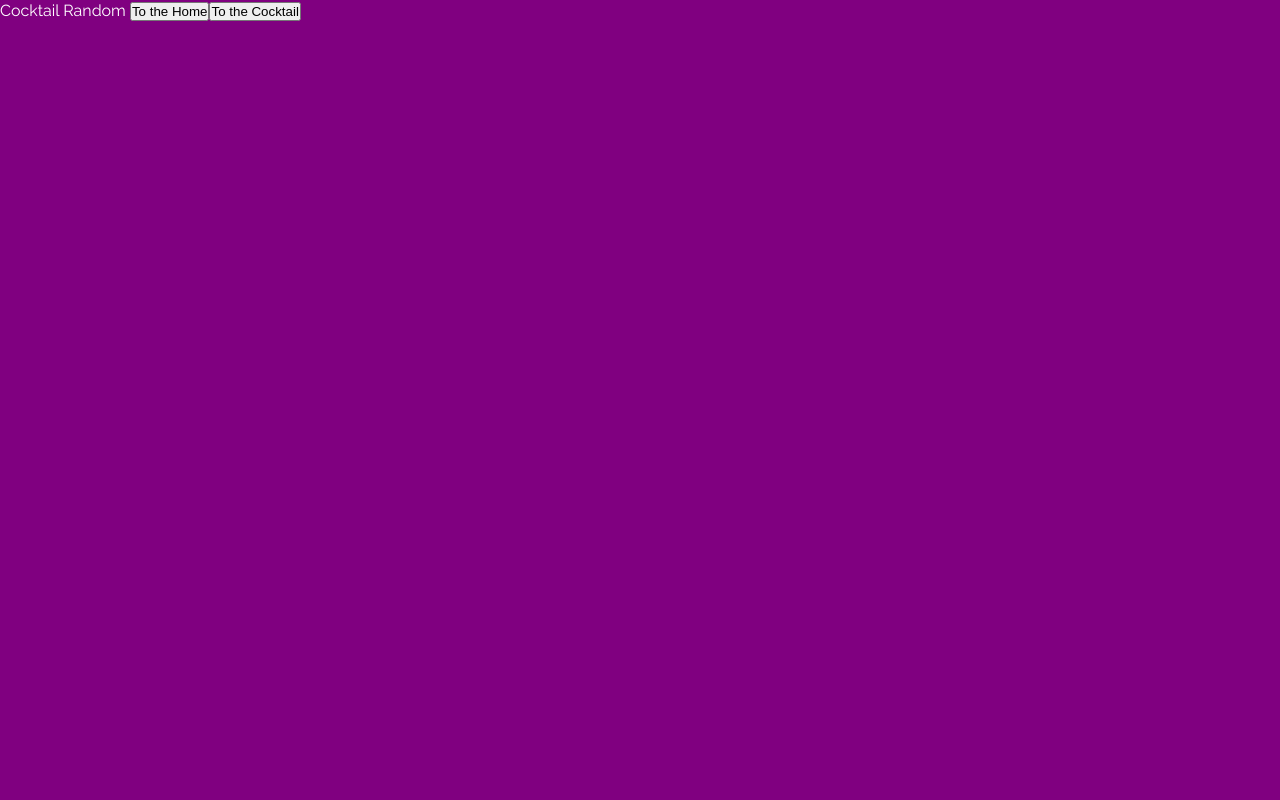
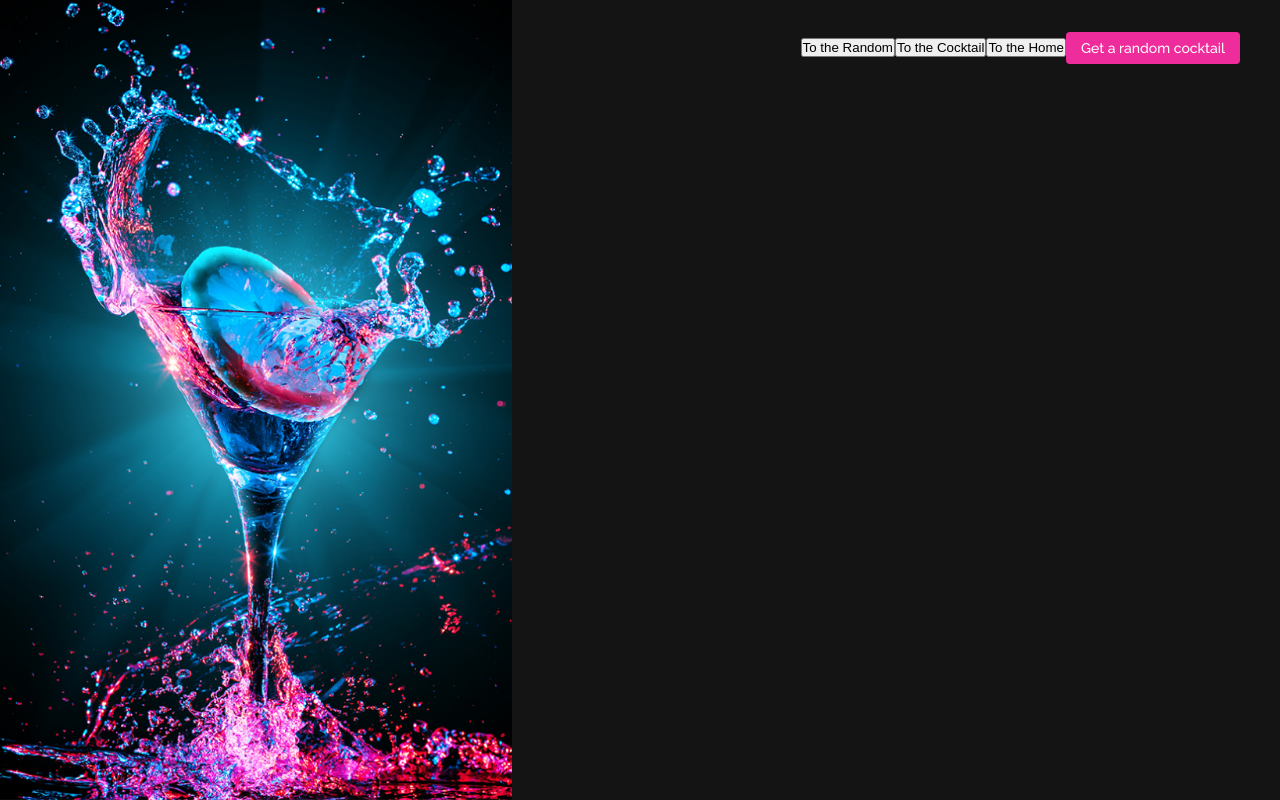
Before and after one commit to Aquasonic1995/CocktailVue.js, a Vue app: page /random in a window 1280 px wide. Built offline with nearby package versions, Linux system fonts and the light colour scheme; a web font is replaced by a local one.

Commit message:
feat:add AppLayout.vue

```diff
--- a/src/assets/styles/main.scss
+++ b/src/assets/styles/main.scss
@@ -1,17 +1,58 @@
 @import "variables";
-*{
+
+* {
   margin: 0;
   padding: 0;
   box-sizing: border-box;
 
 }
-body{
+
+body {
   background: purple;
   font-family: 'Raleway', sans-serif;
   line-height: 1.4;
   font-size: 16px;
   color: $text;
 }
-a{
+
+a {
   color: inherit;
 }
+
+.title {
+  margin-left: auto;
+  margin-right: auto;
+  width: 450px;
+  text-align: center;
+  position: relative;
+  font-size: 32px;
+  font-weight: 500;
+  text-transform: uppercase;
+  letter-spacing: 0.2em;
+  margin-bottom: 80px;
+
+  &:after {
+    position: absolute;
+    top: 80px;
+    left: 38%;
+    content: '';
+    width: 100px;
+    height: 3px;
+    background: $accent;
+  }
+}
+
+.wrapper {
+  margin-left: auto;
+  margin-right: auto;width: 520px;
+  height: 100%;
+  display: flex;
+  flex-direction: column;
+  justify-content: center;
+}
+
+.el-input__wrapper  {
+  background: $background !important;
+}
+.el-input__inner{
+  color: $text !important;}
--- a/src/assets/styles/variables.scss
+++ b/src/assets/styles/variables.scss
@@ -1,4 +1,4 @@
-$accent: #FF0F82;
+$accent: #ef2c9b;
 $background: #141414;
 $text: #FFFFFF;
 $textMuted:#D3D3D3
--- /dev/null
+++ b/src/components/AppLayout.vue
@@ -0,0 +1,65 @@
+<template>
+
+  <div class="root">
+    <div class="img" :style="`background-image:url(${imgUrl})`"></div>
+    <div class="main">
+      <div class="random-wrapper">
+        <button @click="router.push({name:'random'})">To the Random</button>
+        <button @click="router.push({name:'cocktail', params: { id: id }})">To the Cocktail</button>
+        <button @click="router.push({name:'home'})">To the Home</button>
+        <el-button class="btn"  >Get a random cocktail</el-button>
+      </div>
+      <slot class="layout"></slot>
+    </div>
+  </div>
+
+</template>
+
+<script setup>
+
+import router from "@/router";
+
+const props = defineProps({
+  imgUrl: {
+    type: String,
+    required: true
+  }
+})
+const id = 2
+</script>
+
+<style lang="scss" scoped>
+@import "@/assets/styles/variables";
+
+.root {
+  display: flex;
+  background: $background;
+  min-height: 100vh;
+}
+
+.img {
+  width: 40%;
+  background-repeat: no-repeat;
+  background-position: 50% 50%;
+  background-size: cover;
+  z-index: 1;
+}
+
+.main {
+  width: 60%;
+  padding: 32px 40px
+}
+.random-wrapper {
+  text-align: end;
+}
+.btn{
+  color: $text;
+  background: $accent;
+  border:none;
+  font-family: 'Raleway', sans-serif;
+  &:active{
+    transform: translateY(1px);
+    filter: saturate(80%);
+  }
+}
+</style>
--- a/src/pages/Cocktail.vue
+++ b/src/pages/Cocktail.vue
@@ -1,12 +1,11 @@
 <template>
- Cocktail
-  <button @click="router.push('random')">To the Random</button>
-  <button  @click="router.push('/')">To the Home</button>
+  <app-layout imgUrl="/src/assets/img/bg-home.jpg" class="layout">
+  </app-layout>
 </template>
 
 <script setup>
 
-import router from "@/router";
+import AppLayout from "@/components/AppLayout.vue";
 </script>
 
 <style lang="scss" scoped>
--- a/src/pages/CocktailRandom.vue
+++ b/src/pages/CocktailRandom.vue
@@ -1,12 +1,11 @@
 <template>
- Cocktail Random
-  <button @click="router.push('/')">To the Home</button>
-  <button  @click="router.push('cocktail/1')">To the Cocktail</button>
+  <app-layout imgUrl="/src/assets/img/bg-home.jpg" class="layout">
+  </app-layout>
 </template>
 
 <script setup>
 
-import router from "@/router";
+import AppLayout from "@/components/AppLayout.vue";
 </script>
 
 <style lang="scss" scoped>
--- a/src/pages/Home.vue
+++ b/src/pages/Home.vue
@@ -1,16 +1,49 @@
 <template>
-  Home
-  <div>
-    <button @click="router.push('random')">To the Random</button>
-    <button  @click="router.push('cocktail/1')">To the Cocktail</button>
-  </div>
+  <app-layout imgUrl="/src/assets/img/bg-home.jpg" >
+    <div class="wrapper">
+      <div class="title">Choose your drink</div>
+      <el-select class="select" v-model="ingredient" placeholder="Choose main ingredient">
+        <el-option
+            v-for="item in ingredients"
+            :key="item.strIngredient1"
+            :label="item.strIngredient1"
+            :value="item.strIngredient1"
+
+        />
+      </el-select>
+      <div class="promo"><p>Try our delicious cocktail recipes for every occasion. Find delicious cocktail recipes by ingredient through our
+        <br> cocktail generator.</p></div>
+    </div>
+
+  </app-layout>
 </template>
 
 <script setup>
-
-import router from "@/router";
+import {onMounted, ref} from "vue";
+const store = useCounterStore()
+onMounted(store.getIngredients)
+const {ingredients} = storeToRefs((store))
+const ingredient = ref(null)
+import AppLayout from "@/components/AppLayout.vue";
+import {useCounterStore} from "@/stores/root";
+import {storeToRefs} from "pinia";
 </script>
 
 <style lang="scss" scoped>
+@import "@/assets/styles/variables";
+.select {
+  margin-left: auto;
+  margin-right: auto;
+  width: 220px;
+  color: $text;
+  border: 1px solid $text;
+  margin-bottom: 60px;
+}
+.promo{
+  text-align: center;
+  color:$textMuted;
+  letter-spacing: 0.1em;
+  line-height: 36px;
+}
 
 </style>
--- a/src/router/index.js
+++ b/src/router/index.js
@@ -13,7 +13,7 @@ const router = createRouter({
       component:Home
     },
     {
-      path:'/cocktail/:rid',
+      path:'/cocktail/:id',
       name:'cocktail',
       component:Cocktail
     },
--- /dev/null
+++ b/src/stores/root.ts
@@ -0,0 +1,18 @@
+
+import { defineStore } from 'pinia'
+
+import axios from "axios";
+
+export const useCounterStore = defineStore('root', {
+state:()=>({
+ingredients:[]
+}),
+  actions:{
+  async getIngredients(){
+    const data = await axios.get("https://www.thecocktaildb.com/api/json/v1/1/list.php?i=list"
+    )
+    this.ingredients=data?.data?.drinks
+  }
+  }
+
+} )
```
Also changed, not shown: src/stores/counter.ts (deleted, +0 -12 lines), src/assets/img/bg-home.jpg (added).
